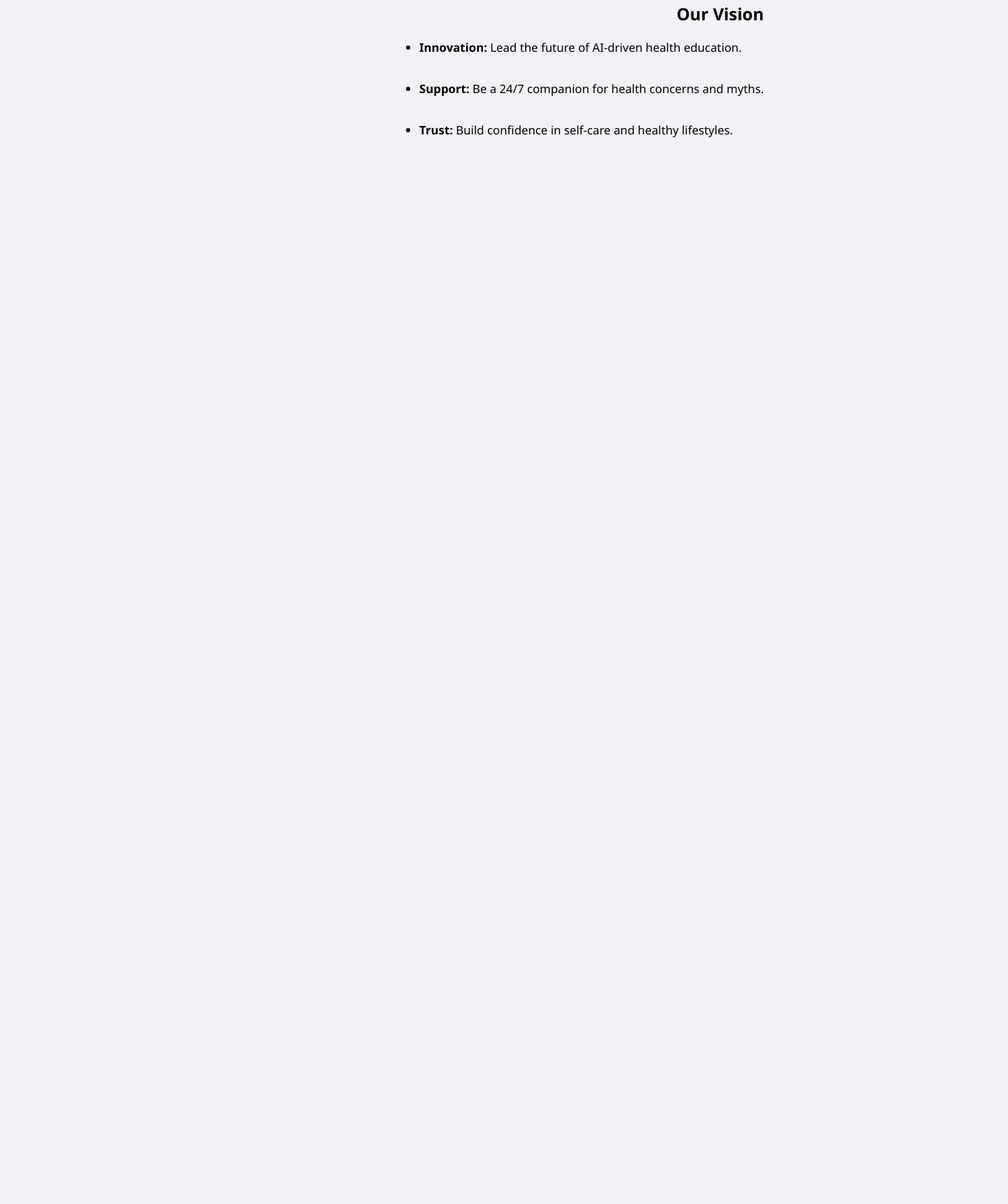
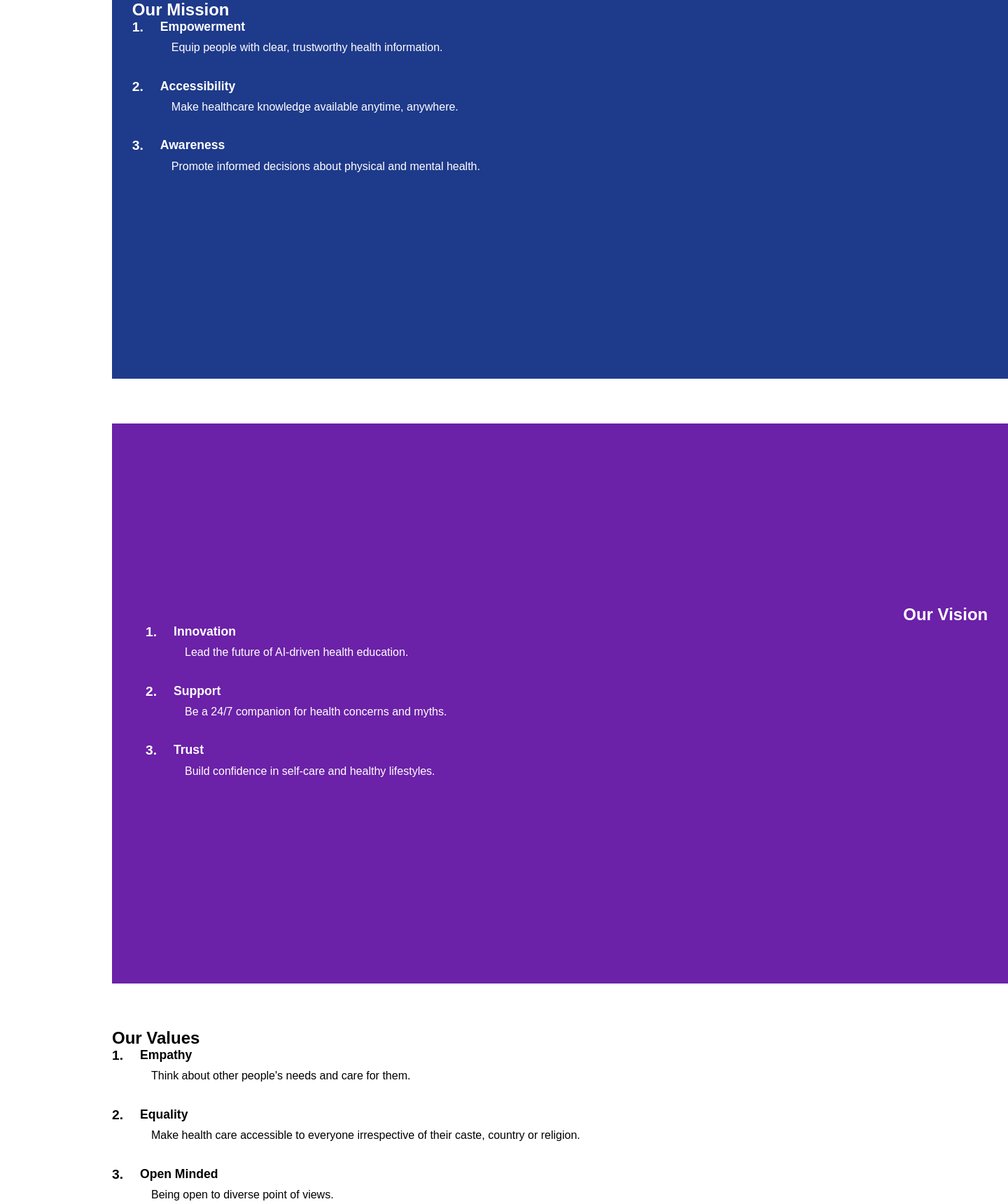
Before and after one commit to sid1238/health-aware, a React (Create React App) app: page /purpose in a window 1280 px wide. Shown: the part 361-2081 px from the top of the page at 70% size, 1440 px wide, since content can reach past the window. Before the commit the page ends 800 px from the top, so only its background shows below. Built offline with nearby package versions, Linux system fonts and the light colour scheme.

Commit message:
Added background colour for mission vission section, added values section and removed bullet points

```diff
--- a/src/App.css
+++ b/src/App.css
@@ -1,9 +1,9 @@
-body {
+/*body {
   margin: 0;
   font-family: 'Segoe UI', Tahoma, Geneva, Verdana, sans-serif;
   background-color: #f0f2f5;
   scroll-behavior: smooth;
-}
+}*/
 
 .app-container {
   width: 100%;
@@ -104,12 +104,38 @@ body {
   text-decoration: underline;
 }
 
+/* Make sure the body doesn't restrict section layout */
+
+* {
+  margin: 0;
+  padding: 0;
+  box-sizing: border-box;
+}
+
+html, body {
+  width: 100%;
+  height: 100%;
+  font-family: sans-serif;
+}
+
+/* Make sections span the full width */
+.mission-section,
+.vision-section {
+  width: 100vw; /* full viewport width */
+  min-height: 100vh; /* ensures it takes full height */
+  display: flex;
+  flex-direction: column;
+  justify-content: center;
+}
+
 .mission-section {
   text-align: left;
   padding-left: 3%;
   padding-right: 5%;
   margin-top: 2rem;
   margin-bottom: 4rem;
+  background-color: #1e3a8a; /* blue */
+  color: white
 }
 
 .vision-section {
@@ -118,18 +144,46 @@ body {
   padding-left: 5%;
   margin-top: 2rem;
   margin-bottom: 4rem;
+  background-color: #6b21a8; /* purple */
+  color: white
 }
 
-.vision-section ul {
-  display: inline-block; /* Keep list inline with right-aligned heading */
-  text-align: left;       /* Align list text properly */
-  margin: 0;
-  padding-left: 1.2rem;   /* Normal bullet indent */
+.vision-list-wrapper {
+  display: inline-block;    /* Keeps list in place under right-aligned heading */
+  text-align: left;         /* Aligns numbers and text to the left */
 }
 
-.mission-section ul li,
-.vision-section ul li {
-  margin-bottom: 2rem; /* Adds spacing between points */
+.numbered-list {
+  counter-reset: section;
+  list-style: none;
+  padding: 0;
+  margin: 0;
+}
+
+.numbered-list li {
+  counter-increment: section;
+  margin-bottom: 2rem;
+  position: relative;
+  padding-left: 2.5rem;
+}
+
+.numbered-list li::before {
+  content: counter(section) ".";
+  position: absolute;
+  left: 0;
+  top: 0;
+  font-weight: bold;
+  font-size: 1.2rem;
+}
+
+.point-title {
+  font-weight: bold;
+  font-size: 1.1rem;
+  margin-bottom: 0.4rem;
+}
+
+.point-desc {
+  font-size: 1rem;
   line-height: 1.6;
-  font-size: 1.05rem;
+  margin-left: 1rem;
 }
--- a/src/Purpose.js
+++ b/src/Purpose.js
@@ -6,23 +6,62 @@ const Purpose = () => {
     <>
       <div className="mission-section">
         <h2>Our Mission</h2>
-        <ul>
-          <li><strong>Empowerment:</strong> Equip people with clear, trustworthy health information.</li>
-          <li><strong>Accessibility:</strong> Make healthcare knowledge available anytime, anywhere.</li>
-          <li><strong>Awareness:</strong> Promote informed decisions about physical and mental health.</li>
-        </ul>
+        <ol className="numbered-list">
+          <li>
+            <div className="point-title">Empowerment</div>
+            <div className="point-desc">Equip people with clear, trustworthy health information.</div>
+          </li>
+          <li>
+            <div className="point-title">Accessibility</div>
+            <div className="point-desc">Make healthcare knowledge available anytime, anywhere.</div>
+          </li>
+          <li>
+            <div className="point-title">Awareness</div>
+            <div className="point-desc">Promote informed decisions about physical and mental health.</div>
+          </li>
+        </ol>
       </div>
 
       <div className="vision-section">
-        <h2>Our Vision</h2>
-        <ul>
-          <li><strong>Innovation:</strong> Lead the future of AI-driven health education.</li>
-          <li><strong>Support:</strong> Be a 24/7 companion for health concerns and myths.</li>
-          <li><strong>Trust:</strong> Build confidence in self-care and healthy lifestyles.</li>
-        </ul>
+  <h2>Our Vision</h2>
+  <div className="vision-list-wrapper">
+    <ol className="numbered-list">
+      <li>
+        <div className="point-title">Innovation</div>
+        <div className="point-desc">Lead the future of AI-driven health education.</div>
+      </li>
+      <li>
+        <div className="point-title">Support</div>
+        <div className="point-desc">Be a 24/7 companion for health concerns and myths.</div>
+      </li>
+      <li>
+        <div className="point-title">Trust</div>
+        <div className="point-desc">Build confidence in self-care and healthy lifestyles.</div>
+      </li>
+    </ol>
+  </div>
+</div>
+
+      <div className="values-section">
+        <h2>Our Values</h2>
+        <ol className="numbered-list">
+          <li>
+            <div className="point-title">Empathy</div>
+            <div className="point-desc">Think about other people's needs and care for them.</div>
+          </li>
+          <li>
+            <div className="point-title">Equality</div>
+            <div className="point-desc">Make health care accessible to everyone irrespective of their caste, country or religion.</div>
+          </li>
+          <li>
+            <div className="point-title">Open Minded</div>
+            <div className="point-desc">Being open to diverse point of views.</div>
+          </li>
+        </ol>
       </div>
     </>
   );
 };
 
+
 export default Purpose;
```
